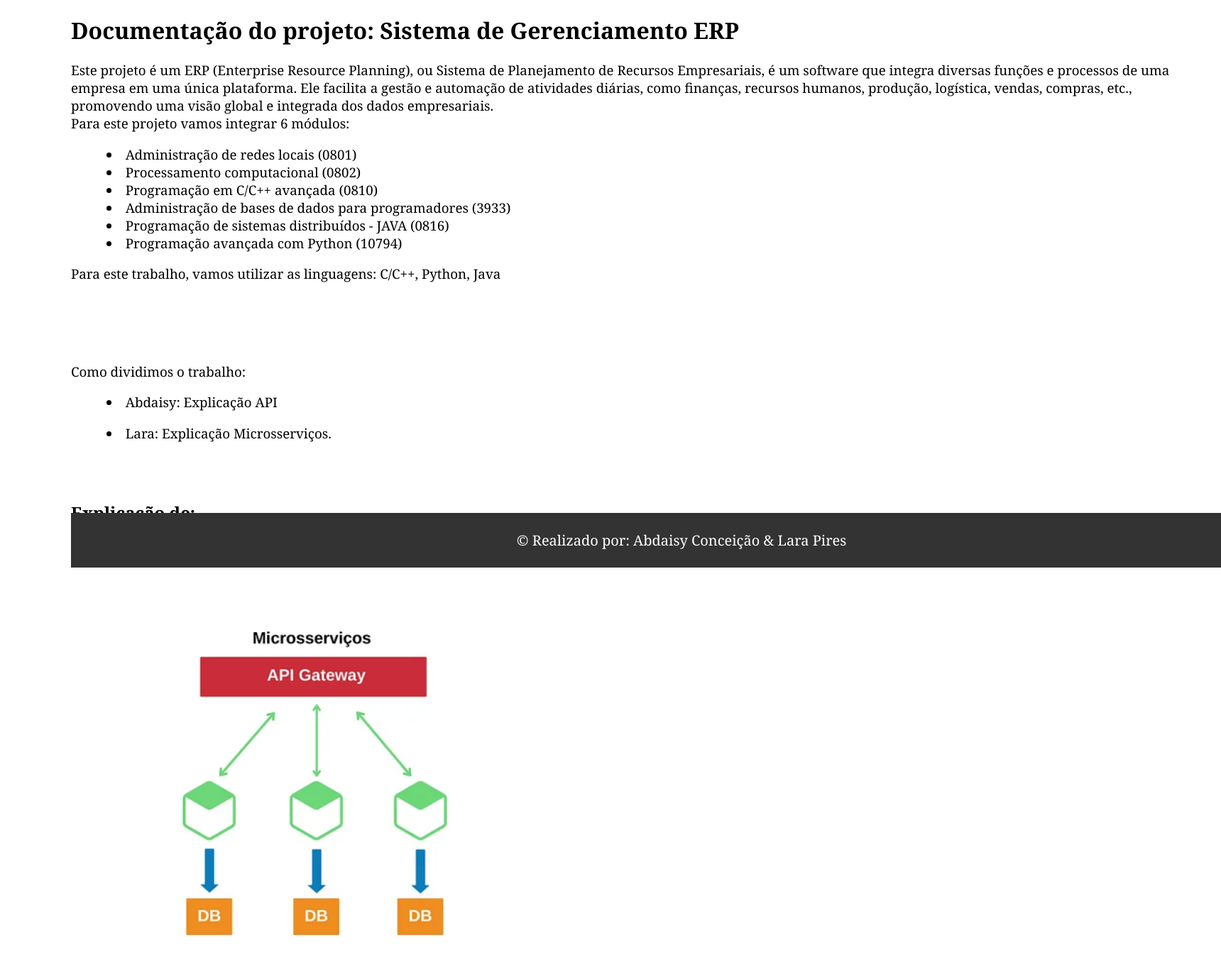
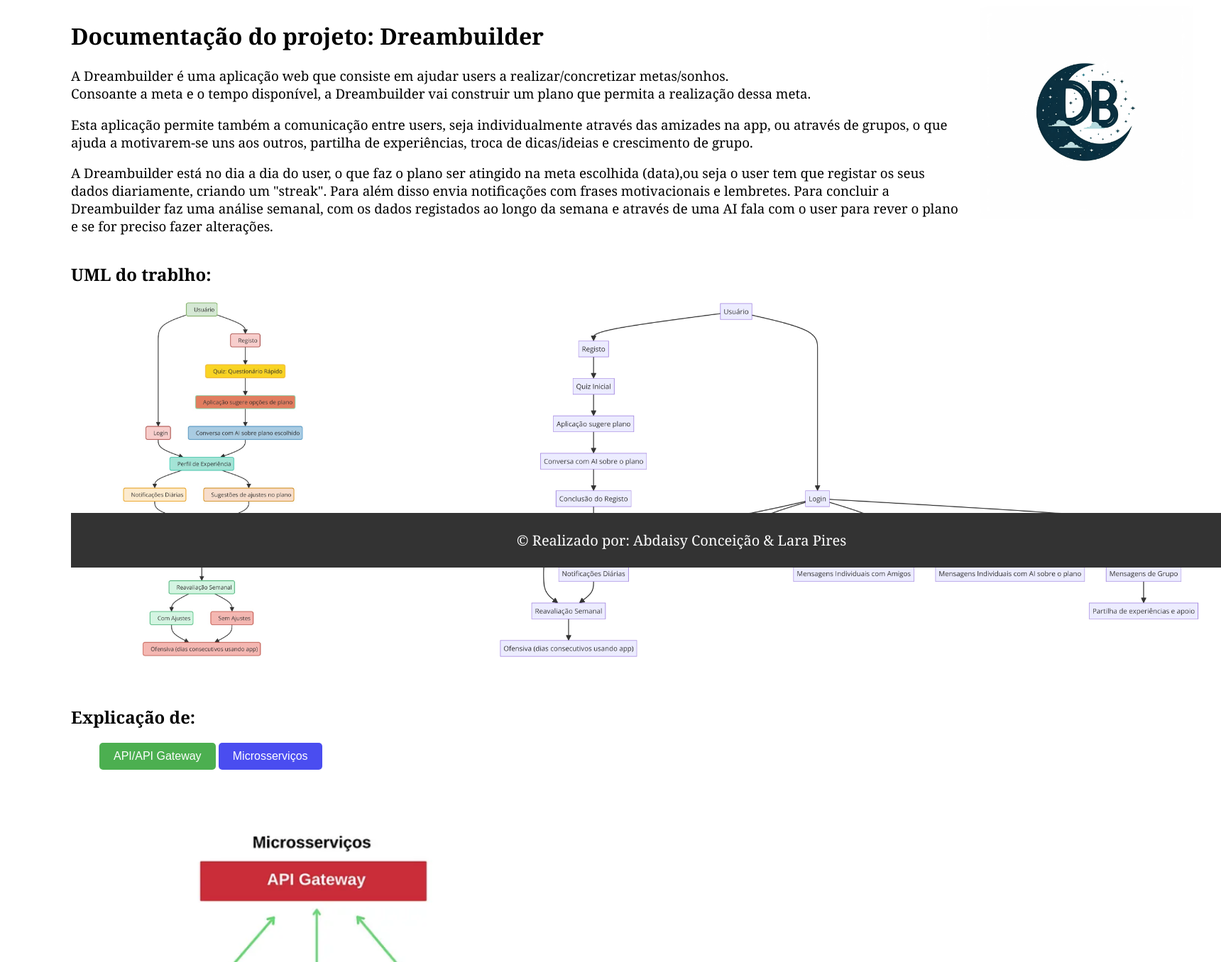
Before and after one commit to lara617/hello-world-python, a Python web app: template templates/index.html in a window 1720 px wide. Shown: the top 1356 px of the page at 71% size. Before the commit the page ends 1321 px from the top, so only its background shows below. Run offline with Jinja, Linux system fonts and the light colour scheme; the template is opened without the code that fills it, so the values that code supplies are empty.

Commit message:
alteração documentação projeto

```diff
--- a/static/css/style.css
+++ b/static/css/styles.css
@@ -22,6 +22,7 @@ li{
     width: 100%;            /* Faz com que o div ocupe toda a largura */
     bottom: 0;              /* Fixa no final da página */
     font-size: 20px;        /* Tamanho do texto */
+    margin-left: 0%;
 }
 
 
--- a/templates/index.html
+++ b/templates/index.html
@@ -2,7 +2,7 @@
 <html lang="en">
 <head>
     <meta charset="UTF-8">
-    <link rel="stylesheet" href="/static/css/style.css">
+    <link rel="stylesheet" href="/static/css/styles.css">
     <meta name="viewport" content="width=device-width, initial-scale=1.0">
 
     <title>10794</title>
@@ -15,27 +15,28 @@
 </head>
 <body>
 
-<h1>Documentação do projeto: Sistema de Gerenciamento ERP</h1>
+    <div style="overflow: hidden;">
+        <img src="/static/images/logo.jfif" alt="img" width="300" style="float: right; margin-left: 20px;">
+<h1>Documentação do projeto: Dreambuilder</h1>
 
-<p><h3>Este projeto é um ERP (Enterprise Resource Planning), ou Sistema de Planejamento de Recursos Empresariais, é um software que integra diversas funções e
-     processos de uma empresa em uma única plataforma. Ele facilita a gestão e automação de atividades diárias, como finanças, recursos humanos, produção,
-     logística, vendas, compras, etc., promovendo uma visão global e integrada dos dados empresariais. <br>
-    Para este projeto vamos integrar 6 módulos:<p>
-        <li>Administração de redes locais (0801)</li>
-        <li>Processamento computacional (0802)</li>
-        <li>Programação em C/C++ avançada (0810)</li>
-        <li>Administração de bases de dados para programadores (3933)</li>
-        <li>Programação de sistemas distribuídos - JAVA (0816)</li>
-        <li>Programação avançada com Python (10794)</li>
+<h3>A Dreambuilder é uma aplicação web que consiste em ajudar users a realizar/concretizar metas/sonhos.
+    <br>Consoante a meta e o tempo disponível, a Dreambuilder vai construir um plano
+    que permita a realização dessa meta.
+    <p>Esta aplicação permite também a comunicação entre users, seja individualmente através das amizades na app, ou através de grupos,
+    o que ajuda a motivarem-se uns aos outros, partilha de experiências, troca de dicas/ideias e crescimento de grupo.
+    <p>A Dreambuilder está no dia a dia do user, o que faz o plano ser atingido na meta escolhida (data),ou seja o user tem que registar os seus dados diariamente,
+    criando um "streak". Para além disso envia notificações com frases motivacionais e lembretes. Para concluir a Dreambuilder faz uma análise semanal, com os dados registados ao
+    longo da semana e através de uma AI fala com o user para rever o plano e se for preciso fazer alterações.
+</h3>
+    </div>
 
-        <p>Para este trabalho, vamos utilizar as linguagens: C/C++, Python, Java</p>
-<br><br><br>
-
-    <h3>Como dividimos o trabalho:</h3>
-       <p><h3><li>Abdaisy: Explicação API</li></h3>
-        <p><h3><li>Lara: Explicação Microsserviços. </li></h3>
+<h2>UML do trablho:</h2>
 
 
+<div style="display: flex; align-items: flex-start;">
+    <img src="/static/images/diagram (2).png" width="400" style="margin-right: 100px;"> <!-- Ajuste o valor de margin-right conforme necessário -->
+    <img src="/static/images/diagram (1).png" width="1000" style="margin-left: 100px;"> <!-- Ajuste o valor de margin-left conforme necessário -->
+</div>
 
 
 
@@ -53,6 +54,22 @@
 <div class="imagem-container">
     <img src="/static/images/img.1.png" alt="img">
      </div>
+ <br><br>
+     <p><h3>Para este projeto vamos integrar 6 módulos:<p></p>
+        <li>Administração de redes locais (0801)</li>
+        <li>Processamento computacional (0802)</li>
+        <li>Programação em C/C++ avançada (0810)</li>
+        <li>Administração de bases de dados para programadores (3933)</li>
+        <li>Programação de sistemas distribuídos - JAVA (0816)</li>
+        <li>Programação avançada com Python (10794)</li><br>
+
+        <p>Para este trabalho, vamos utilizar as linguagens: C/C++, Python, Java</p>
+
+    <h3>Como dividimos o trabalho:</h3>
+       <p><h3><li>Abdaisy: Explicação API</li></h3>
+        <p><h3><li>Lara: Explicação Microsserviços. </li></h3>
+
+
 <br><br><br><br><br><br>
     <div class="footer">
         <p>&copy; Realizado por: Abdaisy Conceição & Lara Pires</p>
```
Also changed, not shown: static/images/diagram (1).png (added), static/images/diagram (2).png (added), static/images/logo.jfif (added).
